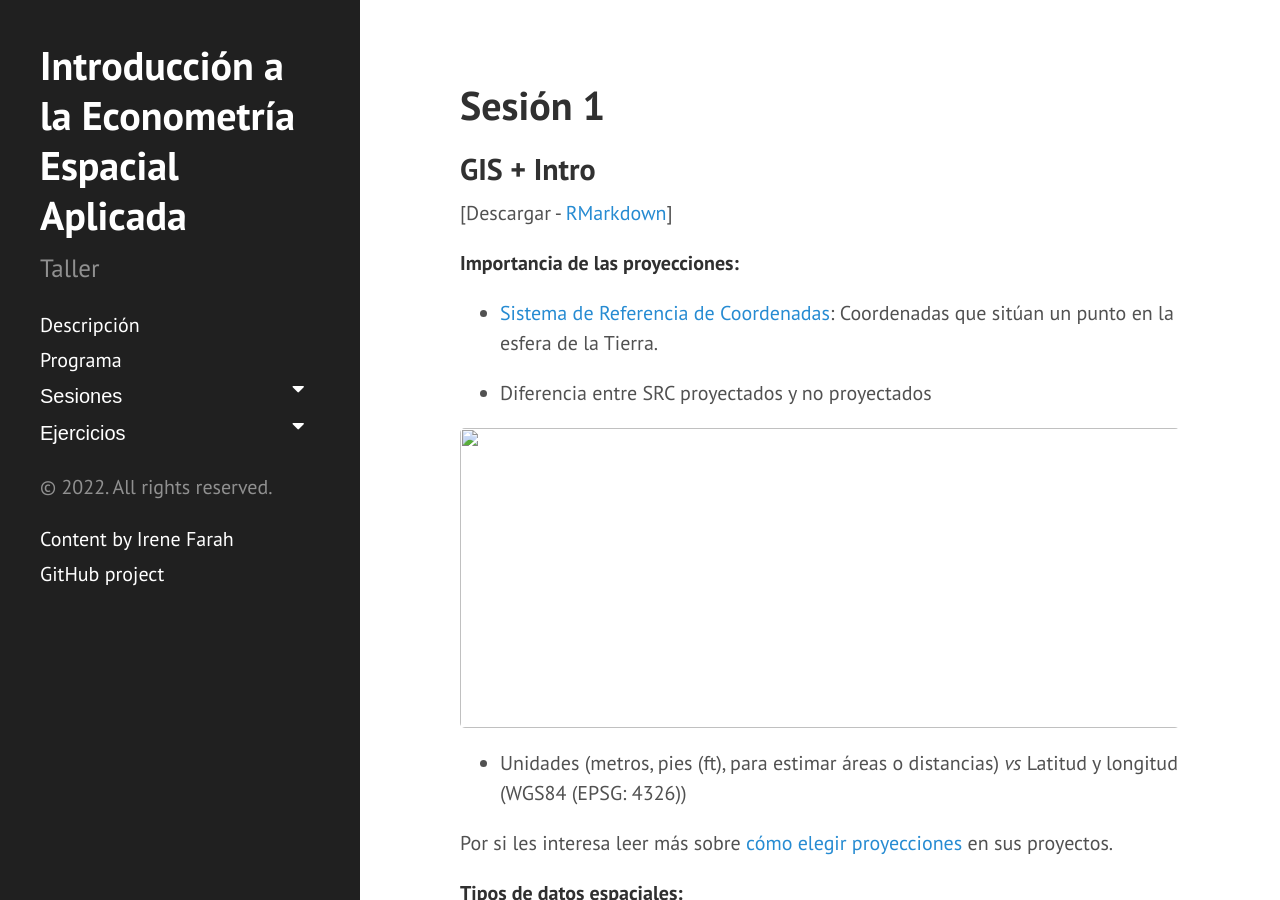
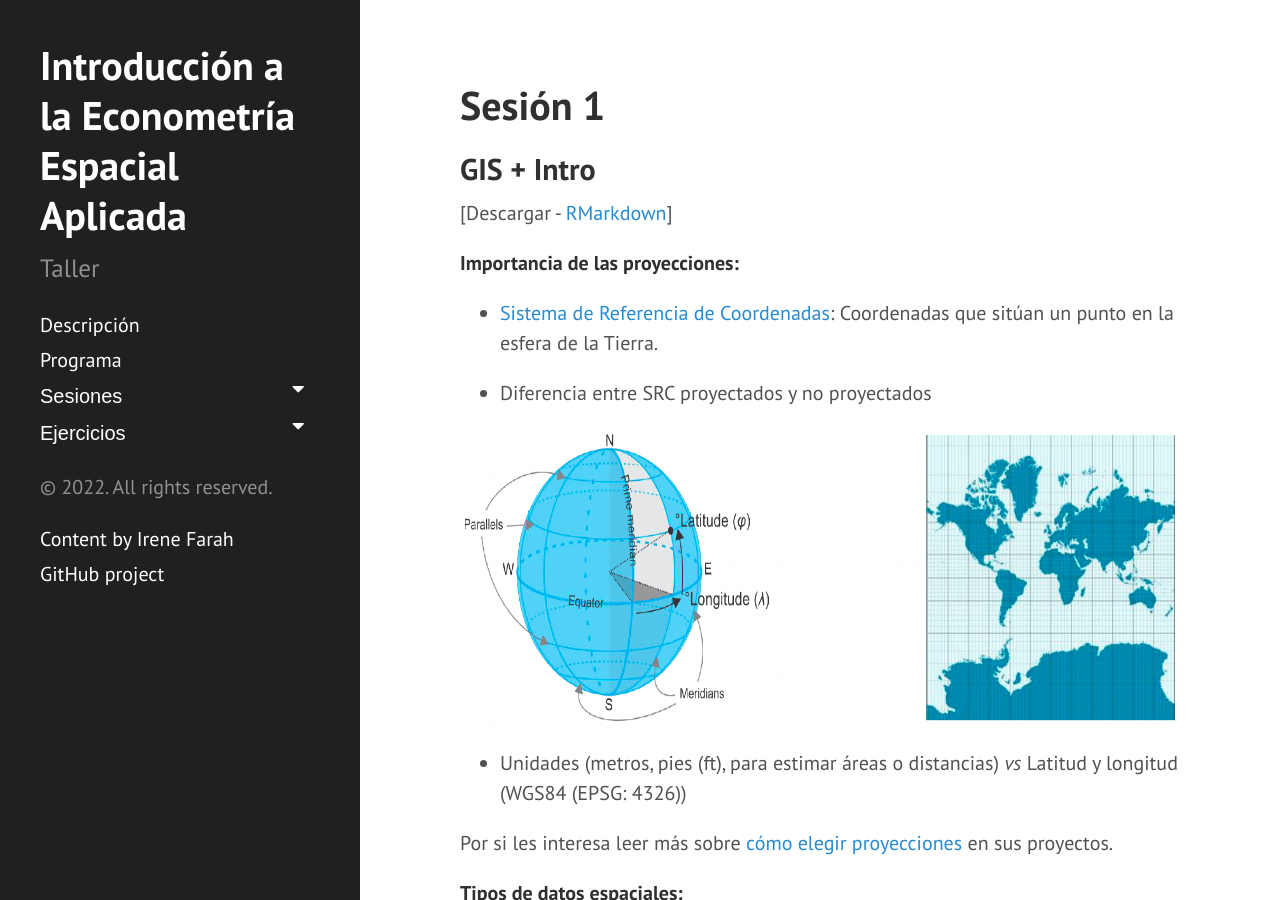
Before and after one commit to ifarah/sp_reg, a Jekyll site: the page built from sesion1.md, in a window 1280 px wide and 900 px high. Built offline with Jekyll 4.4.1, drawn with Linux system fonts in a browser that asks for light colours.

Commit message:
Update sesion1.md

```diff
--- a/sesion1.md
+++ b/sesion1.md
@@ -16,7 +16,7 @@
 -   Diferencia entre SRC proyectados y no proyectados
 
 <p>
-    <img src="assets/img/proyecciones.png" width="800" height="300" />
+    <img src="../assets/img/proyecciones.png" width="800" height="300" />
 </p>
 
 -   Unidades (metros, pies (ft), para estimar áreas o distancias) *vs*
```
